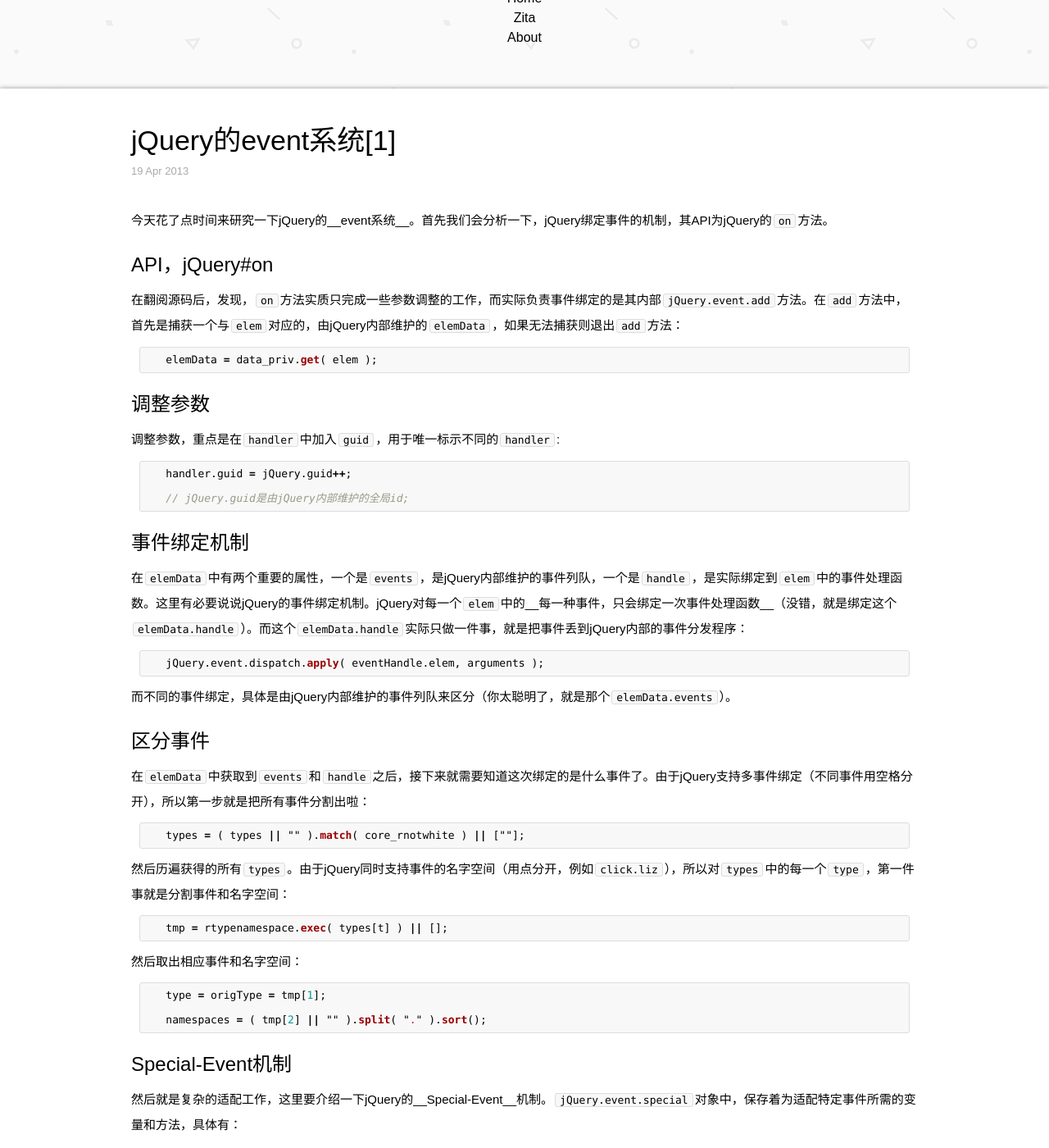
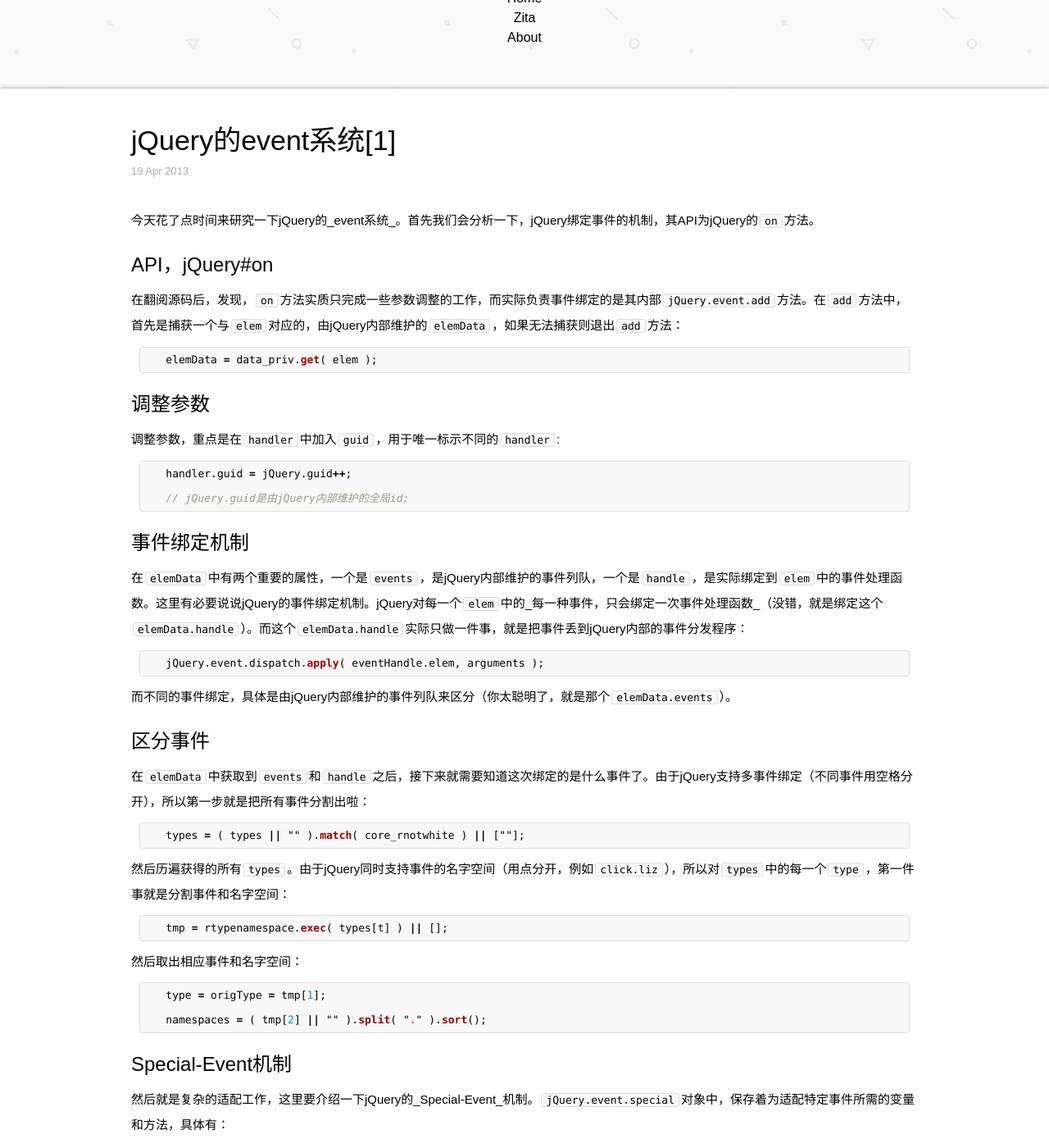
Before and after one commit to lizzz0523/lizzz0523.github.io, a Jekyll site: the page built from _posts/2013-04-19-event-part1.md, in a window 1280 px wide and 1400 px high, scrolled down 314 px. Shown: the whole window at 82% size. Built offline with Jekyll 4.4.1, drawn with Linux system fonts in a browser that asks for light colours; nearby versions of some CDN libraries; Markdown is read by kramdown in place of the engine named in the settings.

Commit message:
fix style

```diff
--- a/_posts/2013-04-19-event-part1.md
+++ b/_posts/2013-04-19-event-part1.md
@@ -6,7 +6,7 @@
 ---
 
 
-今天花了点时间来研究一下jQuery的__event系统__。首先我们会分析一下，jQuery绑定事件的机制，其API为jQuery的`on`方法。
+今天花了点时间来研究一下jQuery的_event系统_。首先我们会分析一下，jQuery绑定事件的机制，其API为jQuery的`on`方法。
 
 
 #### API，jQuery#on
@@ -34,7 +34,7 @@
 
 #### 事件绑定机制
 
-在`elemData`中有两个重要的属性，一个是`events`，是jQuery内部维护的事件列队，一个是`handle`，是实际绑定到`elem`中的事件处理函数。这里有必要说说jQuery的事件绑定机制。jQuery对每一个`elem`中的__每一种事件，只会绑定一次事件处理函数__（没错，就是绑定这个`elemData.handle`）。而这个`elemData.handle`实际只做一件事，就是把事件丢到jQuery内部的事件分发程序：
+在`elemData`中有两个重要的属性，一个是`events`，是jQuery内部维护的事件列队，一个是`handle`，是实际绑定到`elem`中的事件处理函数。这里有必要说说jQuery的事件绑定机制。jQuery对每一个`elem`中的_每一种事件，只会绑定一次事件处理函数_（没错，就是绑定这个`elemData.handle`）。而这个`elemData.handle`实际只做一件事，就是把事件丢到jQuery内部的事件分发程序：
 
 {% highlight javascript %}
 
@@ -75,7 +75,7 @@
 
 #### Special-Event机制
 
-然后就是复杂的适配工作，这里要介绍一下jQuery的__Special-Event__机制。`jQuery.event.special`对象中，保存着为适配特定事件所需的变量和方法，具体有：
+然后就是复杂的适配工作，这里要介绍一下jQuery的_Special-Event_机制。`jQuery.event.special`对象中，保存着为适配特定事件所需的变量和方法，具体有：
 
 + `delegateType` / `bindType` （用于事件类型的调整）
 + `setup` （在某一种事件第一次绑定时调用）
```
Also changed, not shown: _posts/2013-04-19-event-part3.md (+1 -1 lines), _posts/2014-01-10-function-pulse.md (+1 -1 lines).
